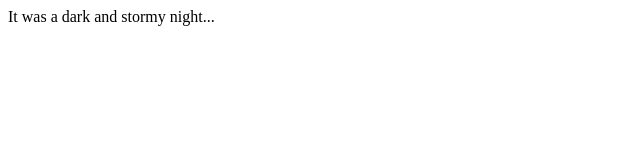
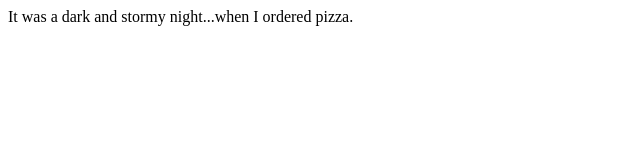
Before and after one commit to purpleccat7/fireside-story2, a plain HTML site: page index.html in a window 1280 px wide. Shown: the whole page, without its empty margins (0-640 px from the left). Drawn offline with Linux system fonts and the light colour scheme.

Commit message:
added second line of story

```diff
--- a/index.html
+++ b/index.html
@@ -1,5 +1,5 @@
 <html>
   <body>
-    <p>It was a dark and stormy night...</p>
+    <p>It was a dark and stormy night...when I ordered pizza.</p>
   </body>
 </html>
```
